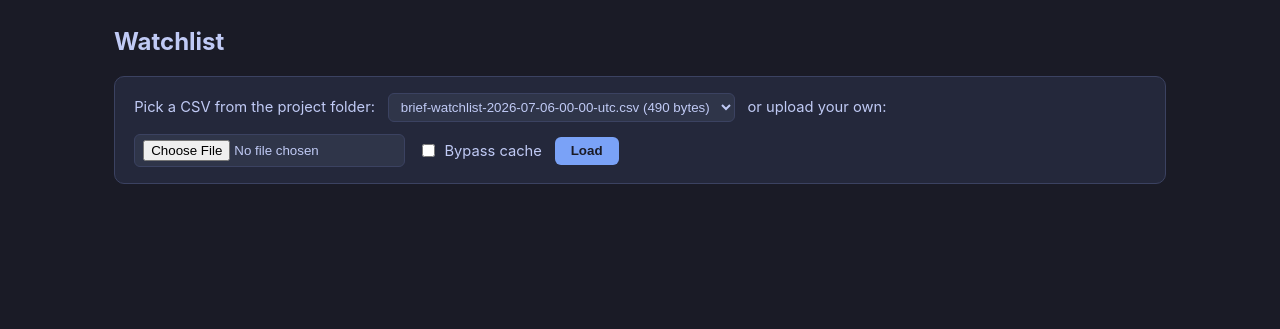
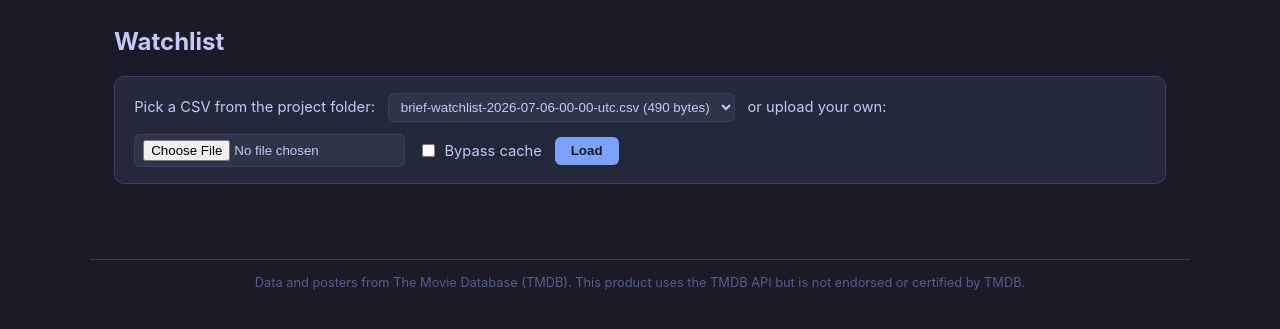
Before and after one commit to Marmog19/Letterboxd-Watchlist-Project, a Flask app: page /watchlist in a window 1280 px wide. Shown: the part 57-386 px from the top of the page. Run offline with Flask 3, Linux system fonts and the light colour scheme.

Commit message:
fix: show full posters without cropping; add TMDB attribution footer

```diff
--- a/static/style.css
+++ b/static/style.css
@@ -106,9 +106,7 @@ h1 { font-size: 1.5rem; margin: 0 0 1rem; }
 
 .card .poster {
   width: 100%;
-  max-height: 300px;
-  object-fit: cover;
-  object-position: center 20%;
+  height: auto;
   border-radius: 8px;
   margin-bottom: 0.7rem;
   display: block;
@@ -208,3 +206,13 @@ h1 { font-size: 1.5rem; margin: 0 0 1rem; }
 }
 
 .picker button:hover { filter: brightness(1.1); }
+
+footer {
+  max-width: 1100px;
+  margin: 2rem auto 0;
+  padding: 0.8rem 1.5rem 1.5rem;
+  border-top: 1px solid var(--border);
+  color: var(--dim);
+  font-size: 0.8rem;
+  text-align: center;
+}
--- a/templates/base.html
+++ b/templates/base.html
@@ -17,5 +17,8 @@
   <main>
     {% block content %}{% endblock %}
   </main>
+  <footer>
+    Data and posters from The Movie Database (TMDB). This product uses the TMDB API but is not endorsed or certified by TMDB.
+  </footer>
 </body>
 </html>
```
Also changed, not shown: README.md.
